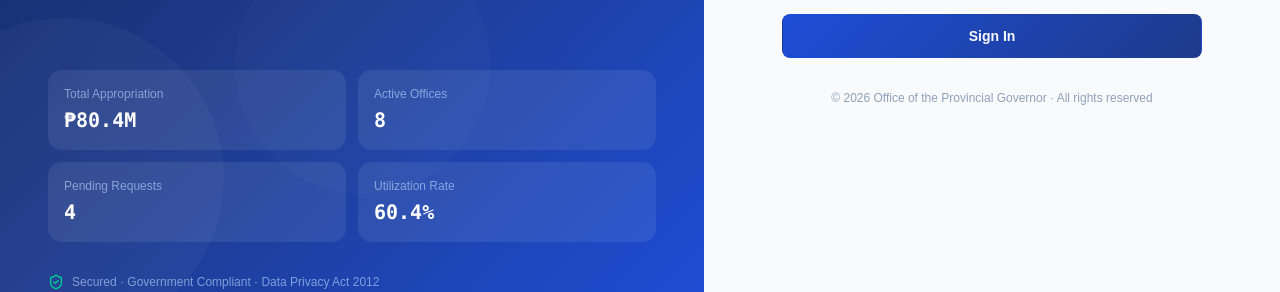
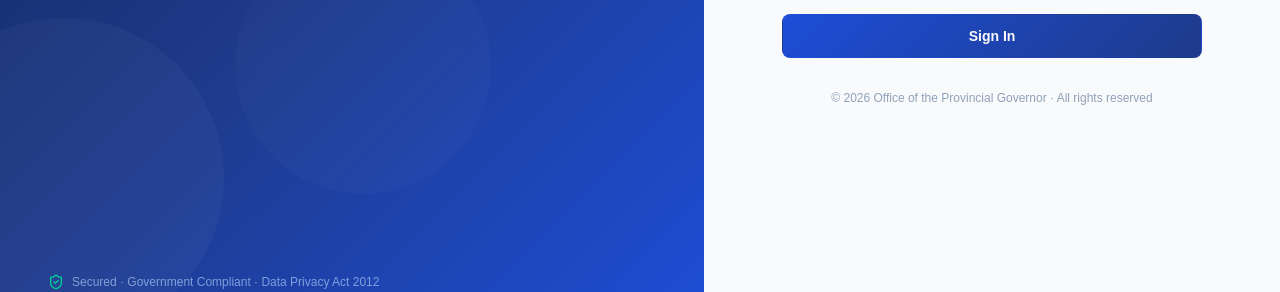
Before and after one commit to hadesxkore/OPG-CentralManagementSystem, a React (Vite) app in the folder FRONTEND/: page /login in a window 1280 px wide. Shown: the part 462-754 px from the top of the page. Built offline with nearby package versions, Linux system fonts and the light colour scheme.

Commit message:
Fix TS unused errors and remove featured stat cards from LoginPage

```diff
--- a/FRONTEND/src/pages/auth/LoginPage.tsx
+++ b/FRONTEND/src/pages/auth/LoginPage.tsx
@@ -20,13 +20,6 @@ const loginSchema = z.object({
 });
 
 type LoginForm = z.infer<typeof loginSchema>;
-
-const featuredStats = [
-  { label: 'Total Appropriation', value: '₱80.4M' },
-  { label: 'Active Offices', value: '8' },
-  { label: 'Pending Requests', value: '4' },
-  { label: 'Utilization Rate', value: '60.4%' },
-];
 
 export default function LoginPage() {
   const navigate = useNavigate();
@@ -120,21 +113,7 @@ export default function LoginPage() {
 
         {/* Stats grid */}
         <div className="relative z-10">
-          <div className="grid grid-cols-2 gap-3 mb-8">
-            {featuredStats.map((stat, i) => (
-              <motion.div
-                key={stat.label}
-                initial={{ opacity: 0, y: 20 }}
-                animate={{ opacity: 1, y: 0 }}
-                transition={{ delay: 0.2 + i * 0.07 }}
-                className="rounded-xl p-4"
-                style={{ background: 'rgba(255,255,255,0.08)' }}
-              >
-                <p className="text-blue-200/60 text-xs mb-1">{stat.label}</p>
-                <p className="text-white text-xl font-bold font-mono">{stat.value}</p>
-              </motion.div>
-            ))}
-          </div>
+
           <div className="flex items-center gap-2">
             <ShieldCheck className="w-4 h-4 text-emerald-400" />
             <p className="text-blue-200/60 text-xs">Secured · Government Compliant · Data Privacy Act 2012</p>
```
